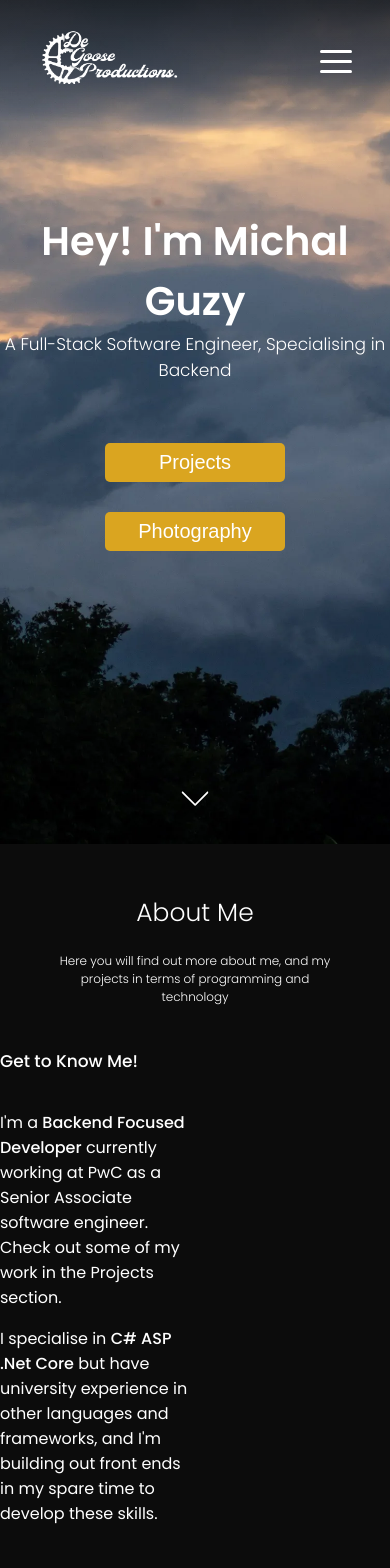
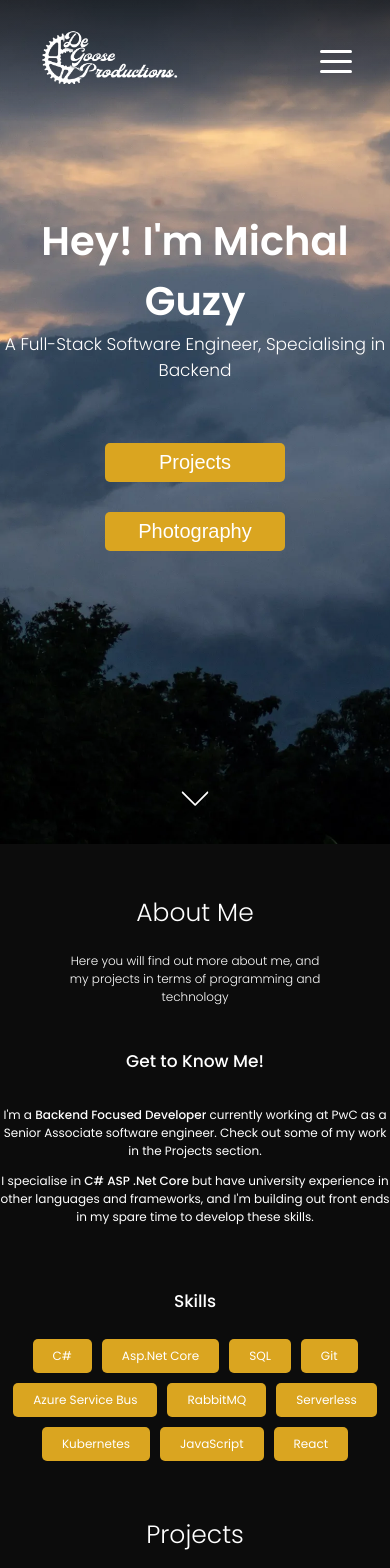
Before and after one commit to Gooozeee/PhotoFrontEnd, a React (Vite) app: page /software in a window 390 px wide. Shown: the top 1568 px of the page. Built offline with nearby package versions, Linux system fonts and the light colour scheme.

Commit message:
Feat: Adding the skills section

```diff
--- a/src/pages/SoftwareEngineeringPage.tsx
+++ b/src/pages/SoftwareEngineeringPage.tsx
@@ -31,14 +31,26 @@ const SoftwareEngineeringPage = () => {
             </p>
             <p>
               I specialise in <b>C# ASP .Net Core</b> but have university
-              experience in other languages and frameworks, and I'm
-              building out front ends in my spare time to develop these skills.
+              experience in other languages and frameworks, and I'm building out
+              front ends in my spare time to develop these skills.
             </p>
           </div>
           <div className="intro-item">
             <h2 className="subheading software-subheading">
               <b>Skills</b>
             </h2>
+            <div>
+              <div className="button skills">C#</div>
+              <div className="button skills">Asp.Net Core</div>
+              <div className="button skills">SQL</div>
+              <div className="button skills">Git</div>
+              <div className="button skills">Azure Service Bus</div>
+              <div className="button skills">RabbitMQ</div>
+              <div className="button skills">Serverless</div>
+              <div className="button skills">Kubernetes</div>
+              <div className="button skills">JavaScript</div>
+              <div className="button skills">React</div>
+            </div>
           </div>
         </div>
       </div>
--- a/src/styles/SoftwareEngineeringPageStyles.css
+++ b/src/styles/SoftwareEngineeringPageStyles.css
@@ -14,7 +14,7 @@
 }
 
 .intro-container {
-    width: 90%;
+    width: 95%;
     padding-top: 60px;
     gap: 100px;
     display: flex;
@@ -32,10 +32,39 @@ b {
     width: 50%;
 }
 
+.skills {
+    display: inline-block;
+    width: auto;
+    font-size: 16px;
+    margin: 5px;
+    font-weight: 400;
+}
+
+.skills:hover {
+    top: 0px;
+}
+
 
 @media screen and (max-width: 800px) {
     .subheading-container {
-        width: 70%;
+        font-size: 12px;
+    }
+
+    .software-subheading {
+        text-align: center;
+    }
+
+    .about-container {
+        font-size: 12px;
+        text-align: center;
+    }
+
+    .intro-item {
+        width: 100%;
+    }
+
+    .skills {
+        margin: 5px;
         font-size: 12px;
     }
 
@@ -43,5 +72,6 @@ b {
         width: 100%;
         padding-top: 40px;
         flex-direction: column;
+        gap: 50px;
     }
 }
```
